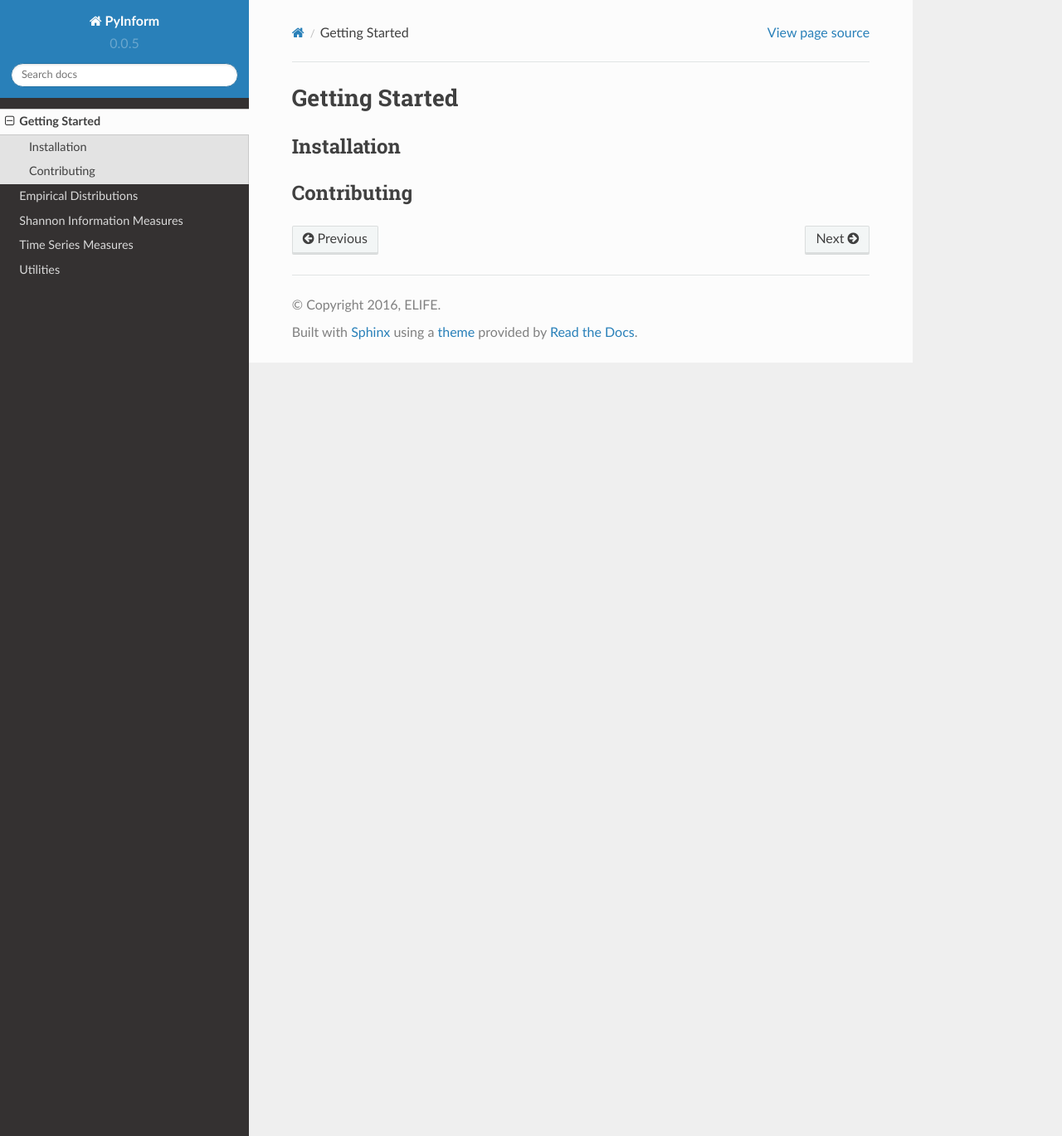
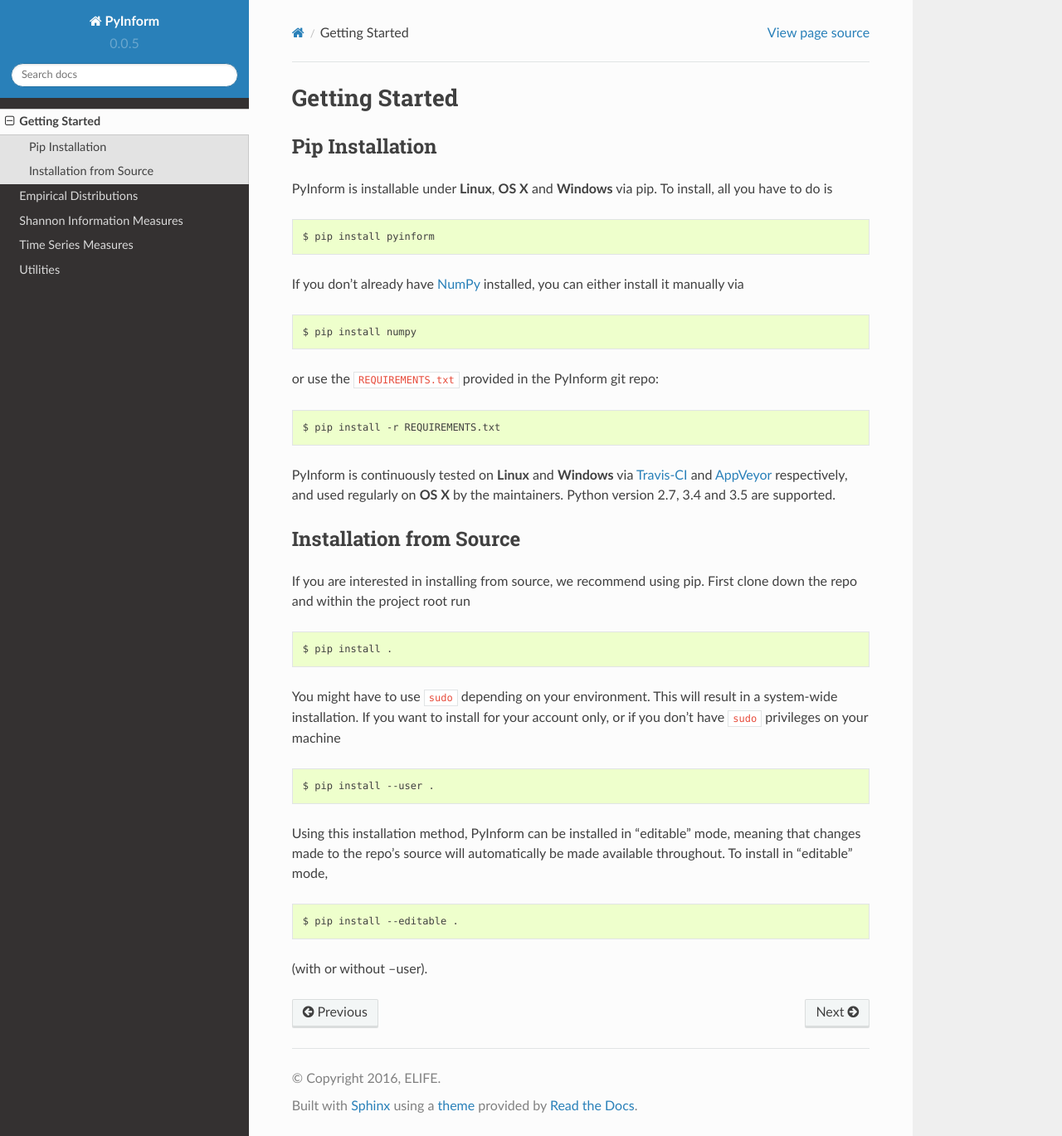
Before and after one commit to ELIFE-ASU/PyInform, a Sphinx documentation site: the page built from docs/source/starting.rst, in a window 1280 px wide and 1369 px high. Shown: the whole window at 83% size. Built offline with Sphinx 7.4.7 and the Read the Docs theme 2.0.0, drawn with Linux system fonts in a browser that asks for light colours.

Commit message:
Add installation instructions

```diff
--- a/docs/source/starting.rst
+++ b/docs/source/starting.rst
@@ -1,8 +1,49 @@
 Getting Started
 ===============
 
-Installation
-------------
+Pip Installation
+----------------
 
-Contributing
-------------
+PyInform is installable under **Linux**, **OS X** and **Windows** via pip. To
+install, all you have to do is ::
+
+    $ pip install pyinform
+
+If you don't already have `NumPy`_ installed, you can either install it manually
+via ::
+
+    $ pip install numpy
+
+or use the ``REQUIREMENTS.txt`` provided in the PyInform git repo::
+
+    $ pip install -r REQUIREMENTS.txt
+
+PyInform is continuously tested on **Linux** and **Windows** via `Travis-CI`_
+and `AppVeyor`_ respectively, and used regularly on **OS X** by the
+maintainers. Python version 2.7, 3.4 and 3.5 are supported.
+
+.. _NumPy: http://www.numpy.org/
+.. _Travis-CI: https://travis-ci.org/ELIFE-ASU/PyInform
+.. _AppVeyor: https://ci.appveyor.com/project/dglmoore/pyinform-i8m0b
+
+Installation from Source
+------------------------
+
+If you are interested in installing from source, we recommend using pip. First
+clone down the repo and within the project root run ::
+
+    $ pip install .
+
+You might have to use ``sudo`` depending on your environment. This will result
+in a system-wide installation. If you want to install for your account only, or
+if you don't have ``sudo`` privileges on your machine ::
+
+    $ pip install --user .
+
+Using this installation method, PyInform can be installed in "editable" mode,
+meaning that changes made to the repo's source will automatically be made
+available throughout. To install in "editable" mode, ::
+
+    $ pip install --editable .
+
+(with or without --user).
```
